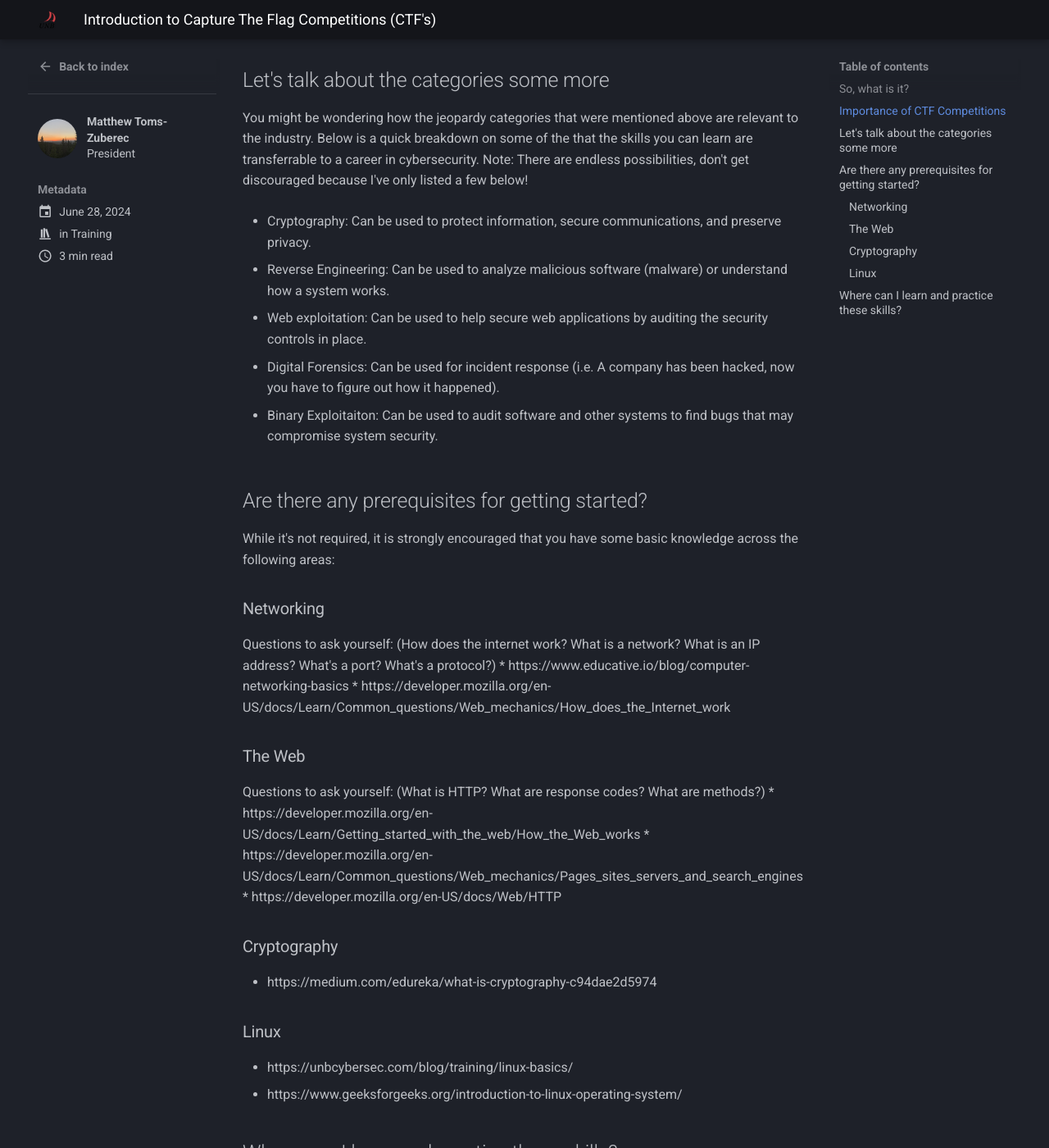
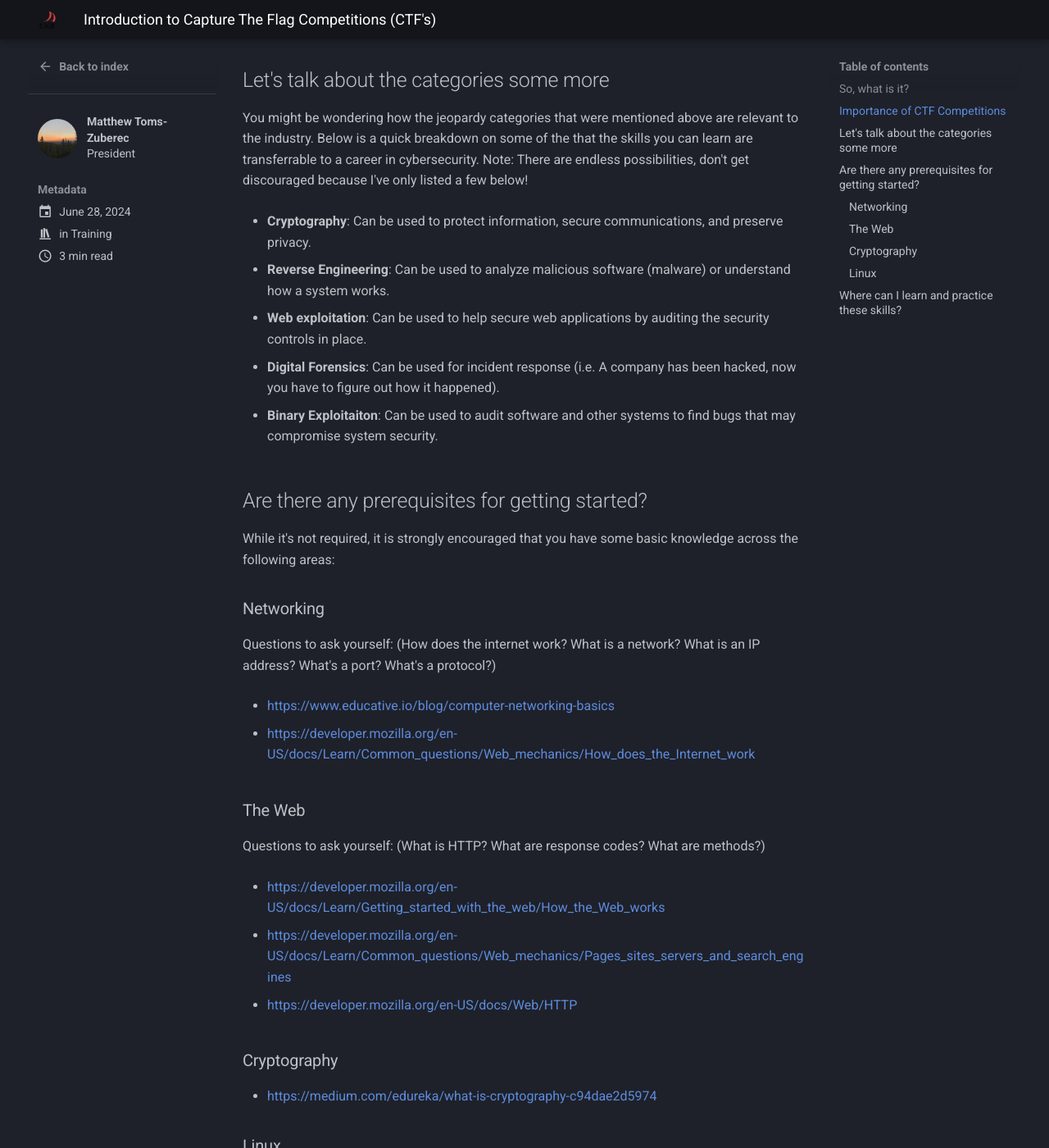
Before and after one commit to UNBCTF/UNBCTF.github.io, an MkDocs documentation site: the page built from docs/blog/posts/training/intro-to-ctfs/intro-to-ctf.md, in a window 1280 px wide and 1400 px high, scrolled down 1293 px. Shown: the whole window at 82% size. Built offline with MkDocs 1.6.1 and Material for MkDocs 9.7.7, drawn with Linux system fonts in a browser that asks for light colours; part of the change alters nothing that is shown.

```diff
--- a/docs/blog/posts/training/intro-to-ctfs/intro-to-ctf.md
+++ b/docs/blog/posts/training/intro-to-ctfs/intro-to-ctf.md
@@ -36,15 +36,15 @@ A Capture The Flag competition is an event where participants solve various secu
 
 You might be wondering how the jeopardy categories that were mentioned above are relevant to the industry. Below is a quick breakdown on some of the  that the skills you can learn are transferrable to a career in cybersecurity. Note: There are endless possibilities, don't get discouraged because I've only listed a few below!
 
-* Cryptography: Can be used to protect information, secure communications, and preserve privacy.
+* __Cryptography__: Can be used to protect information, secure communications, and preserve privacy.
 
-* Reverse Engineering: Can be used to analyze malicious software (malware) or understand how a system works.
+* __Reverse Engineering__: Can be used to analyze malicious software (malware) or understand how a system works.
 
-* Web exploitation: Can be used to help secure web applications by auditing the security controls in place.
+* __Web exploitation__: Can be used to help secure web applications by auditing the security controls in place.
 
-* Digital Forensics: Can be used for incident response (i.e. A company has been hacked, now you have to figure out how it happened).
+* __Digital Forensics__: Can be used for incident response (i.e. A company has been hacked, now you have to figure out how it happened).
 
-* Binary Exploitaiton: Can be used to audit software and other systems to find bugs that may compromise system security.
+* __Binary Exploitaiton__: Can be used to audit software and other systems to find bugs that may compromise system security.
 
 ## Are there any prerequisites for getting started?
 
@@ -52,21 +52,27 @@ While it's not required, it is strongly encouraged that you have some basic know
 
 ### Networking
 Questions to ask yourself: (How does the internet work? What is a network? What is an IP address? What's a port? What's a protocol?)
-* https://www.educative.io/blog/computer-networking-basics
-* https://developer.mozilla.org/en-US/docs/Learn/Common_questions/Web_mechanics/How_does_the_Internet_work
+
+* [https://www.educative.io/blog/computer-networking-basics](https://www.educative.io/blog/computer-networking-basics)
+
+* [https://developer.mozilla.org/en-US/docs/Learn/Common_questions/Web_mechanics/How_does_the_Internet_work](https://developer.mozilla.org/en-US/docs/Learn/Common_questions/Web_mechanics/How_does_the_Internet_work)
 
 ### The Web
 Questions to ask yourself: (What is HTTP? What are response codes? What are methods?)
-* https://developer.mozilla.org/en-US/docs/Learn/Getting_started_with_the_web/How_the_Web_works
-* https://developer.mozilla.org/en-US/docs/Learn/Common_questions/Web_mechanics/Pages_sites_servers_and_search_engines
-* https://developer.mozilla.org/en-US/docs/Web/HTTP
+
+* [https://developer.mozilla.org/en-US/docs/Learn/Getting_started_with_the_web/How_the_Web_works](https://developer.mozilla.org/en-US/docs/Learn/Getting_started_with_the_web/How_the_Web_works)
+
+* [https://developer.mozilla.org/en-US/docs/Learn/Common_questions/Web_mechanics/Pages_sites_servers_and_search_engines](https://developer.mozilla.org/en-US/docs/Learn/Common_questions/Web_mechanics/Pages_sites_servers_and_search_engines)
+
+* [https://developer.mozilla.org/en-US/docs/Web/HTTP](https://developer.mozilla.org/en-US/docs/Web/HTTP)
 
 ### Cryptography
-* https://medium.com/edureka/what-is-cryptography-c94dae2d5974
+* [https://medium.com/edureka/what-is-cryptography-c94dae2d5974](https://medium.com/edureka/what-is-cryptography-c94dae2d5974)
 
 ### Linux
-* https://unbcybersec.com/blog/training/linux-basics/
-* https://www.geeksforgeeks.org/introduction-to-linux-operating-system/
+* [https://unbcybersec.com/blog/training/linux-basics/](https://unbcybersec.com/blog/training/linux-basics/)
+
+* [https://www.geeksforgeeks.org/introduction-to-linux-operating-system/](https://www.geeksforgeeks.org/introduction-to-linux-operating-system/)
 
 ## Where can I learn and practice these skills?
 
```
